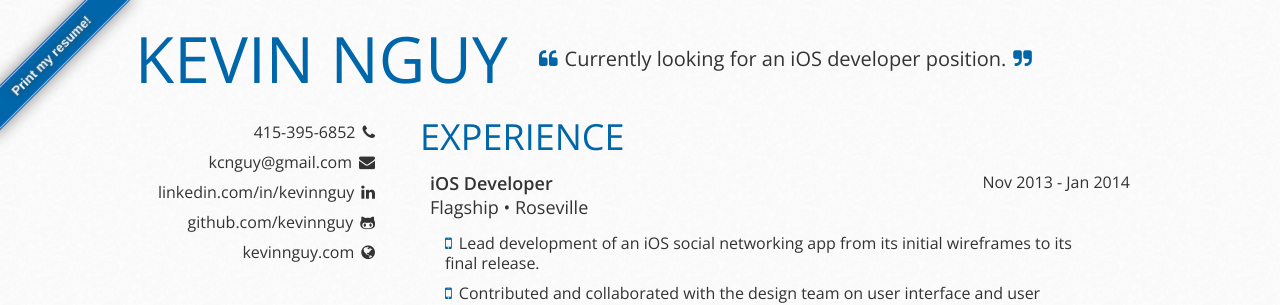
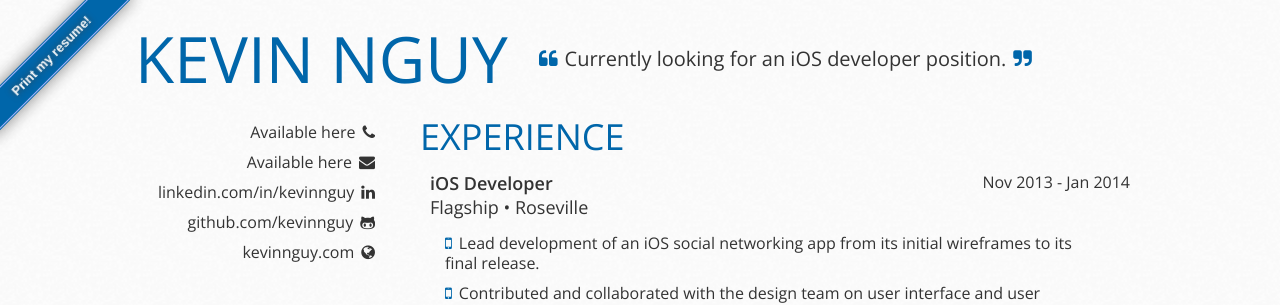
Before and after one commit to kevinnguy/kevinnguy.github.com, a Jekyll site: the page index.html, which Jekyll copies as it is, in a window 1280 px wide. Shown: the top 305 px of the page. Built offline with Jekyll 4.4.1, drawn with Linux system fonts in a browser that asks for light colours.

Commit message:
Updated resume

```diff
--- a/index.html
+++ b/index.html
@@ -49,11 +49,11 @@
         <section id="info">
           <ul id="social">
             <li>
-              <a href="http://linkedin.com/in/kevinnguy" onClick="_gaq.push(['_trackEvent', 'Link', 'Click', 'Sidebar LinkedIn']);" title="Connect with me" target="_blank">415-395-6852</a><a href="http://linkedin.com/in/kevinnguy" class="fa fa-phone icon" title="Call me"></a>
+              <a href="http://linkedin.com/in/kevinnguy" onClick="_gaq.push(['_trackEvent', 'Link', 'Click', 'Sidebar LinkedIn']);" title="Connect with me" target="_blank">Available here</a><a href="http://linkedin.com/in/kevinnguy" class="fa fa-phone icon" title="Call me"></a>
             </li>
 
             <li>
-              <a href="http://linkedin.com/in/kevinnguy" onClick="_gaq.push(['_trackEvent', 'Link', 'Click', 'Sidebar LinkedIn']);" title="Connect with me" target="_blank">kcnguy@gmail.com</a></a><a href="http://linkedin.com/in/kevinnguy" class="fa fa-envelope icon" title="Email me"></a>
+              <a href="http://linkedin.com/in/kevinnguy" onClick="_gaq.push(['_trackEvent', 'Link', 'Click', 'Sidebar LinkedIn']);" title="Connect with me" target="_blank">Available here</a></a><a href="http://linkedin.com/in/kevinnguy" class="fa fa-envelope icon" title="Email me"></a>
             </li>
 
             <li>
```
